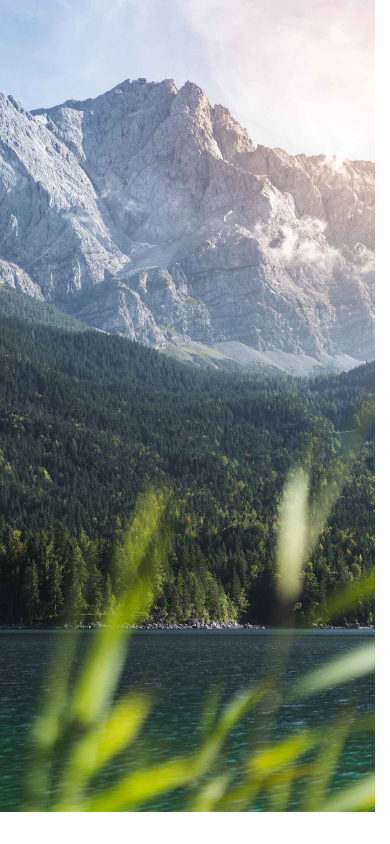
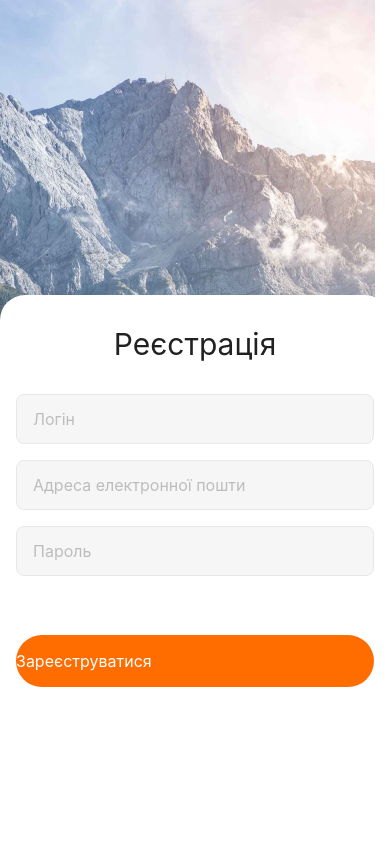
Before and after one commit to SvitlanaVelychko/reactnative-project, a React Native app: screen / in a window 390 px wide. Built offline with nearby package versions, Linux system fonts and the light colour scheme.

Commit message:
Create registration form

```diff
--- a/App.js
+++ b/App.js
@@ -1,5 +1,12 @@
 import { StatusBar } from 'expo-status-bar';
-import { StyleSheet, Text, View, ImageBackground } from 'react-native';
+import {
+  StyleSheet,
+  Text,
+  View,
+  ImageBackground,
+  TextInput,
+  TouchableOpacity,
+} from 'react-native';
 
 export default function App() {
   return (
@@ -7,7 +14,40 @@ export default function App() {
       <ImageBackground
         source={require("./assets/images/bg.jpg")}
         style={styles.image}>
-        </ImageBackground>
+        <View style={styles.formContainer}>
+          <Text style={styles.text}>Реєстрація</Text>
+          <View style={styles.form}>
+            <View>
+              <TextInput
+                style={styles.input}
+                textAlign={'left'}
+                placeholder={"Логін"}
+                placeholderTextColor={"#BDBDBD"}
+              />
+            </View>
+            <View>
+              <TextInput
+                style={styles.input}
+                textAlign={'left'}
+                placeholder={"Адреса електронної пошти"}
+                placeholderTextColor={"#BDBDBD"}
+              />
+            </View>
+            <View style={{marginBottom: 43}}>
+              <TextInput
+                style={styles.input}
+                textAlign={'left'}
+                placeholder={"Пароль"}
+                placeholderTextColor={"#BDBDBD"}
+                secureTextEntry={true}
+              />
+            </View>
+            <TouchableOpacity activeOpacity={0.8} style={styles.btn}>
+              <Text style={styles.btnTitle}>Зареєструватися</Text>
+            </TouchableOpacity>
+          </View>
+        </View>
+      </ImageBackground>
       <StatusBar style="auto" />
     </View>
   );
@@ -21,7 +61,51 @@ const styles = StyleSheet.create({
   image: {
     flex: 1,
     resizeMode: "cover",
-    alignItems: 'center',
-    justifyContent: 'center',
+    // alignItems: "center",
+    justifyContent: "flex-end",
+  },
+  formContainer: {
+    height: 549,
+    backgroundColor: "#FFFFFF",
+    borderTopLeftRadius: 25,
+    borderTopRightRadius: 25,
+  },
+  form: {
+    marginHorizontal: 16,
+  },
+  text: {
+    marginBottom: 32,
+    marginTop: 32,
+    marginLeft: "auto",
+    marginRight: "auto",
+    fontSize: 30,
+    lineHeight: 35,
+    color: "#212121",
+  },
+  input: {
+    paddingLeft: 16,
+    marginBottom: 16,
+    height: 50,
+    borderWidth: 1,
+    borderColor: "#E8E8E8",
+    borderRadius: 8,
+    backgroundColor: "#F6F6F6",
+    color: "#BDBDBD",
+    fontSize: 16,
+    lineHeight: 1.19,
+  },
+  btn: {
+    // flex: 1,
+    alignContent: "center",
+    justifyContent: "center",
+    marginBottom: 16,
+    paddingTop: 16,
+    paddingBottom: 16,
+    backgroundColor: "#FF6C00",
+    borderRadius: 100,
+  },
+  btnTitle: {
+    fontSize: 16,
+    color: "#FFFFFF",
   },
 });
--- a/package.json
+++ b/package.json
@@ -3,7 +3,7 @@
   "version": "1.0.0",
   "main": "node_modules/expo/AppEntry.js",
   "scripts": {
-    "start": "expo start",
+    "start": "expo start --tunnel",
     "android": "expo start --android",
     "ios": "expo start --ios",
     "web": "expo start --web"
```
Also changed, not shown: screens/LoginScreen.js (added), screens/RegistrationScreen.js (added).
